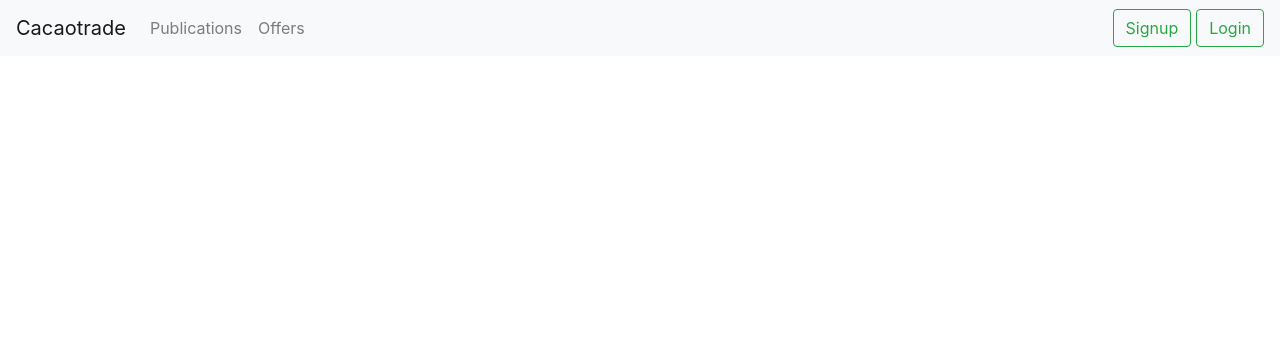
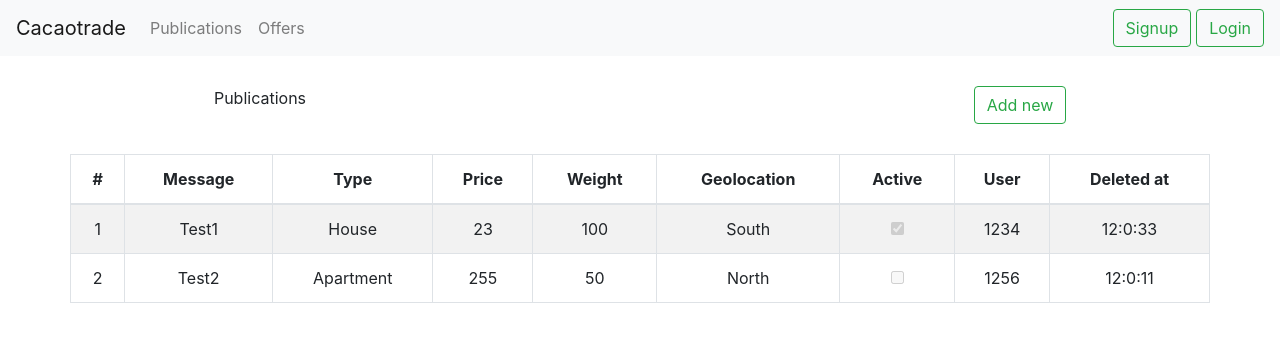
Before and after one commit to cacaotrade/cacaotrade-frontend, a React (Create React App) app: page / in a window 1280 px wide. Shown: the top 342 px of the page. Built offline with nearby package versions, Linux system fonts and the light colour scheme.

Commit message:
Add layout page and table

```diff
--- /dev/null
+++ b/src/commons/Layout.css
@@ -0,0 +1,3 @@
+#container {
+  margin-top: 30px;
+}
--- /dev/null
+++ b/src/commons/Layout.js
@@ -0,0 +1,79 @@
+import React from "react";
+import { Container, Row, Col, Button, Table, Form } from "react-bootstrap";
+import { publications, offers } from "../mocks/tableHeader";
+import "./Layout.css";
+
+const Layout = props => (
+  <Container id="container">
+    <Row style={{ marginBottom: 30 }}>
+      <Col md={4}>{props.page}</Col>
+      <Col md={{ span: 4, offset: 4 }}>
+        <Button variant="outline-success">Add new</Button>
+      </Col>
+    </Row>
+    <Row>{props.children}</Row>
+  </Container>
+);
+
+const TablePublications = props => (
+  <Table striped bordered hover>
+    <thead>
+      <tr>
+        <th>#</th>
+        {publications.map((pub, index) => (
+          <th key={index}>{pub}</th>
+        ))}
+      </tr>
+    </thead>
+    <tbody>
+      {props.datas.map((data, index) => (
+        <tr key={data._id}>
+          <td>{index + 1}</td>
+          <td>{data.message}</td>
+          <td>{data.type}</td>
+          <td>{data.price}</td>
+          <td>{data.weight}</td>
+          <td>{data.geolocation}</td>
+          <td>
+            <Form.Check disabled checked={data.isActive} />
+          </td>
+          <td>{data.userId}</td>
+          <td>{data.deletedAt}</td>
+        </tr>
+      ))}
+    </tbody>
+  </Table>
+);
+
+const TableOffers = props => (
+  <Table striped bordered hover>
+    <thead>
+      <tr>
+        <th>#</th>
+        {offers.map((off, index) => (
+          <th key={index}>{off}</th>
+        ))}
+      </tr>
+    </thead>
+    <tbody>
+      {props.datas.map((data, index) => (
+        <tr key={data._id}>
+          <td>{index + 1}</td>
+          <td>{data.message}</td>
+          <td>{data.bid}</td>
+          <td>{data.weight}</td>
+          <td>{data.geolocation}</td>
+          <td>
+            <Form.Check disabled checked={data.isActive} />
+          </td>
+          <td>{data.userId}</td>
+          <td>{data.publicationId}</td>
+          <td>{data.deletedAt}</td>
+          <td>{data.timestamps}</td>
+        </tr>
+      ))}
+    </tbody>
+  </Table>
+);
+
+export { Layout, TablePublications, TableOffers };
--- a/src/commons/Navbar.js
+++ b/src/commons/Navbar.js
@@ -3,14 +3,16 @@ import { Navbar, Nav, Form, Button } from "react-bootstrap";
 import { Login } from "./Login";
 import "./Nav.css";
 
-const Header = () => (
+const Header = props => (
   <Navbar bg="light" expand="lg">
     <Navbar.Brand href="#home">Cacaotrade</Navbar.Brand>
     <Navbar.Toggle aria-controls="basic-navbar-nav" />
     <Navbar.Collapse id="basic-navbar-nav">
       <Nav className="mr-auto">
-        <Nav.Link href="#home">Publications</Nav.Link>
-        <Nav.Link href="#link">Offers</Nav.Link>
+        <Nav.Link onClick={() => props.changePage("Publications")}>
+          Publications
+        </Nav.Link>
+        <Nav.Link onClick={() => props.changePage("Offers")}>Offers</Nav.Link>
       </Nav>
       <Form inline>
         <Button id="b-signup" variant="outline-success">
--- a/src/components/Landing.js
+++ b/src/components/Landing.js
@@ -1,12 +1,32 @@
-import React, { PureComponent } from "react";
+import React, { Component } from "react";
 import { Header } from "../commons/Navbar";
+import { Layout, TablePublications, TableOffers } from "../commons/Layout";
+import publications from "../mocks/publications.json";
+import offers from "../mocks/offers.json";
 
-export default class Landing extends PureComponent {
+export default class Landing extends Component {
+  state = {
+    page: "Publications"
+  };
+
+  changePage = page => this.setState({ page });
+
+  changeTable = () => {
+    switch (this.state.page) {
+      case "Offers":
+        return <TableOffers datas={offers} />;
+      case "Publications":
+      default:
+        return <TablePublications datas={publications} />;
+    }
+  };
+
   render() {
     return (
-      <div>
-        <Header />
-      </div>
+      <React.Fragment>
+        <Header changePage={this.changePage} />
+        <Layout page={this.state.page}>{this.changeTable()}</Layout>
+      </React.Fragment>
     );
   }
 }
--- /dev/null
+++ b/src/mocks/offers.json
@@ -0,0 +1,14 @@
+[
+  {
+    "_id": "1",
+    "message": "Message",
+    "geolocation": "North",
+    "bid": "50",
+    "weight": "35",
+    "userId": "1234",
+    "publicationId": "2345",
+    "isActive": true,
+    "deletedAt": "11:00:34",
+    "timestamps": "11:11:11"
+  }
+]
--- /dev/null
+++ b/src/mocks/publications.json
@@ -0,0 +1,24 @@
+[
+  {
+    "_id": "1",
+    "message": "Test1",
+    "type": "House",
+    "geolocation": "South",
+    "weight": "100",
+    "price": "23",
+    "userId": "1234",
+    "isActive": true,
+    "deletedAt": "12:0:33"
+  },
+  {
+    "_id": "2",
+    "message": "Test2",
+    "type": "Apartment",
+    "geolocation": "North",
+    "weight": "50",
+    "price": "255",
+    "userId": "1256",
+    "isActive": false,
+    "deletedAt": "12:0:11"
+  }
+]
--- /dev/null
+++ b/src/mocks/tableHeader.js
@@ -0,0 +1,22 @@
+export const publications = [
+  "Message",
+  "Type",
+  "Price",
+  "Weight",
+  "Geolocation",
+  "Active",
+  "User",
+  "Deleted at"
+];
+
+export const offers = [
+  "Message",
+  "Bid",
+  "Weight",
+  "Geolocation",
+  "Active",
+  "User",
+  "Publication",
+  "Deleted at",
+  "Timestamp"
+];
```
